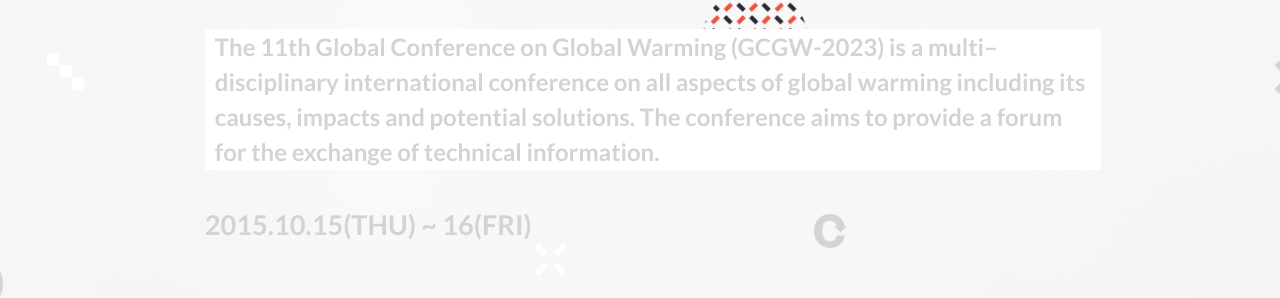
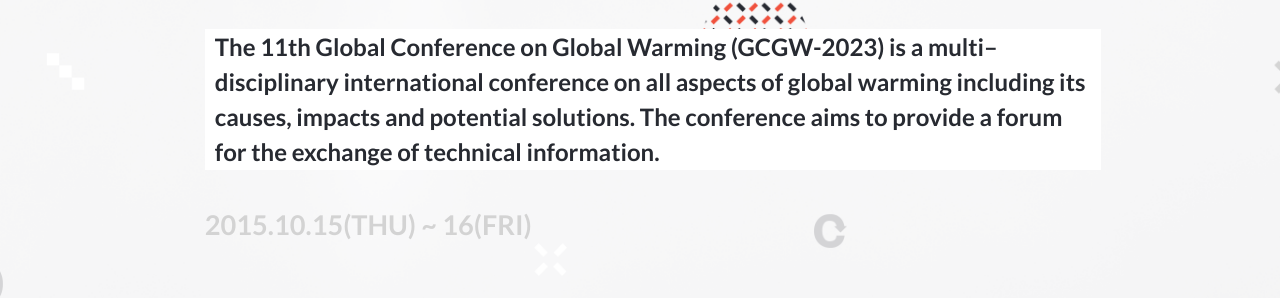
Before and after one commit to MohamedRoshdy2021/Conference-project, a website: page index.html in a window 1280 px wide. Shown: the part 503-801 px from the top of the page. Drawn offline with Linux system fonts and the light colour scheme.

Commit message:
enhancing the look to the text color

```diff
--- a/about.css
+++ b/about.css
@@ -102,7 +102,7 @@ a {
 
 .hero-cont p {
   font-size: 1rem;
-  color: var(--secondary-color);
+  color: var(--third-color);
   width: fit-content;
   background-color: #fff;
   line-height: 1.5rem;
@@ -126,7 +126,7 @@ a {
 }
 
 .hero-cont2 h3 {
-  color: var(--secondary-color);
+  color: var(--third-color);
   width: fit-content;
   background-color: #fff;
 }
--- a/main.css
+++ b/main.css
@@ -97,7 +97,7 @@ a {
 
 #hero-p {
   font-size: 1rem;
-  color: var(--secondary-color);
+  color: var(--third-color);
   line-height: 1.5rem;
   font-weight: 600;
   padding: 0 10px;
```
